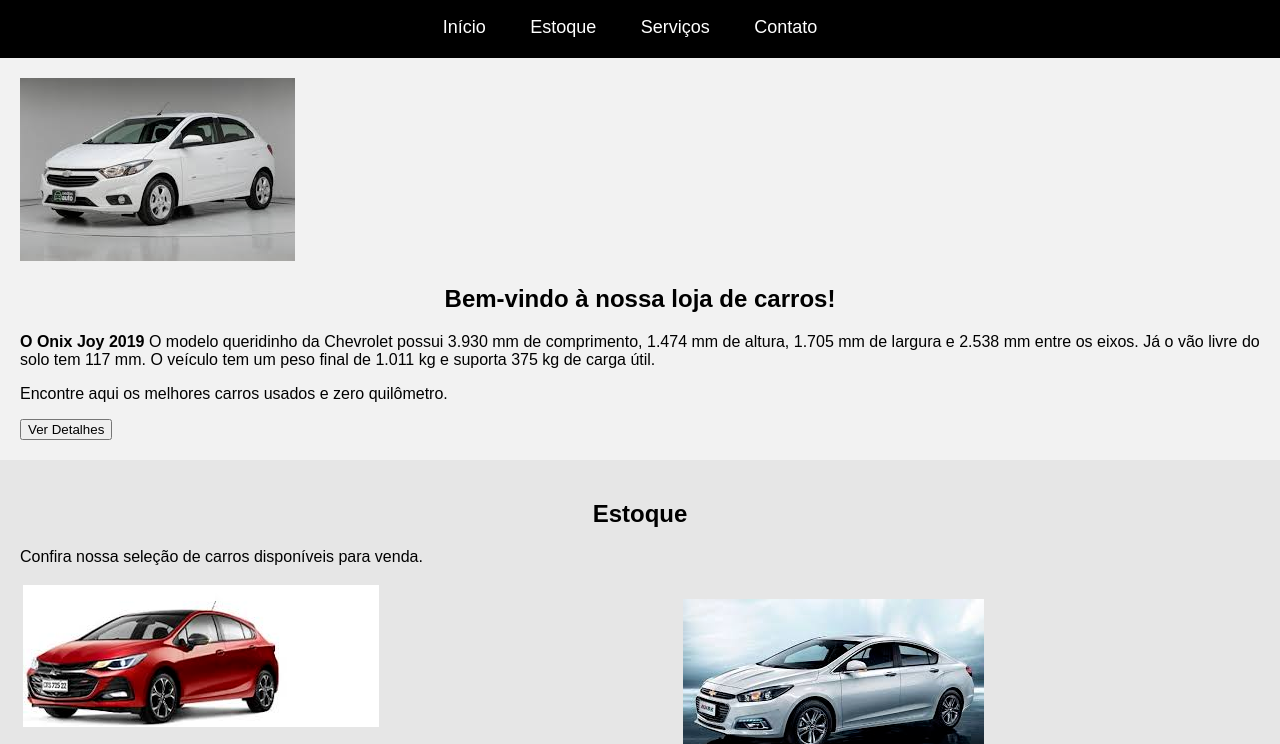
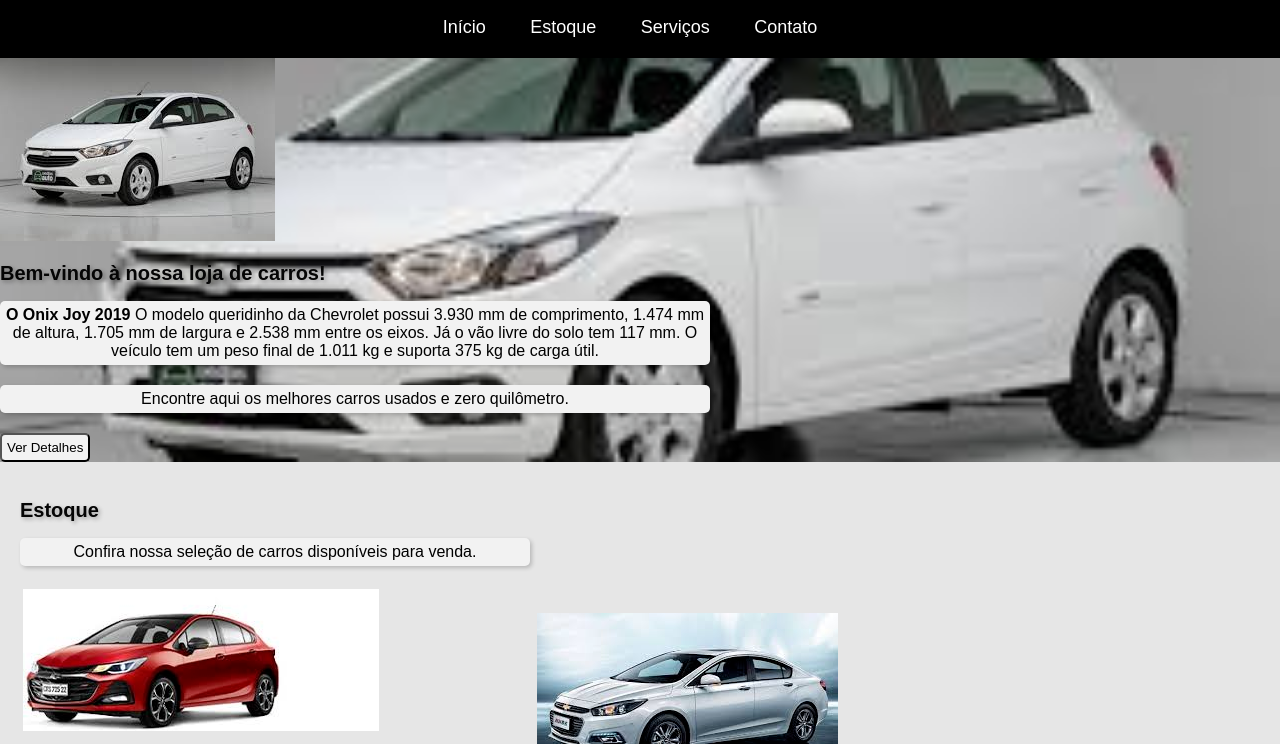
Before and after one commit to Pedrojuniordev/landing-pages-carros, a plain HTML site: page index.html in a window 1280 px wide. Shown: the part 55-799 px from the top of the page. Drawn offline with Linux system fonts and the light colour scheme; some packages are replaced by stand-ins of ours.

Commit message:
att image

```diff
--- a/style.css
+++ b/style.css
@@ -56,13 +56,67 @@ header {
 
 /* Estilos específicos de cada seção */
 #home {
-    background-color: #f2f2f2;
-    padding: 20px;
-    }
+  background-image: url(../landing-pages-carros/imagens/ONIX.png);
+  background-repeat: no-repeat;
+  background-size:cover;
+  background-position: center right;
+  ba
+  }
+
+#home h2 {
+  width: 100%;
+  text-align: left;
+  font-size: 20px;
+  color: #050505;
+  text-shadow: 2px 2px 4px rgba(0, 0, 0, 0.3);
+
+  }
+
+#home p {
+  flex-basis: calc(33.33% - 20px);
+  background-color: #f2f2f2;
+  padding: 5px;
+  border-radius: 5px;
+  box-shadow: 2px 2px 4px rgba(0, 0, 0, 0.2);
+  transition: transform 0.3s ease-in-out;
+  margin-bottom: 20px;
+  text-align: center;
+  word-break: normal;
+  width: 700px;
+
+  }
+#home button {
+  flex-basis: calc(33.33% - 5px);
+  background-color: #f2f2f2;
+  padding: 5px;
+  border-radius: 5px;
+  text-align: center;
+
+}
 
 #estoque {
-    background-color: #e6e6e6;
-    padding: 20px;
+  background-color: #e6e6e6;
+  padding: 20px;
+
+}
+#estoque h2 {
+  width: 100%;
+  text-align: left;
+  font-size: 20px;
+  color: #050505;
+  text-shadow: 2px 2px 4px rgba(0, 0, 0, 0.3);
+}
+#estoque p{
+  flex-basis: calc(33.33% - 20px);
+  background-color: #f2f2f2;
+  padding: 5px;
+  border-radius: 5px;
+  box-shadow: 2px 2px 4px rgba(0, 0, 0, 0.2);
+  transition: transform 0.3s ease-in-out;
+  margin-bottom: 20px;
+  text-align: center;
+  word-break: normal;
+  width: 500px;
 }
 
 #servicos {
```
